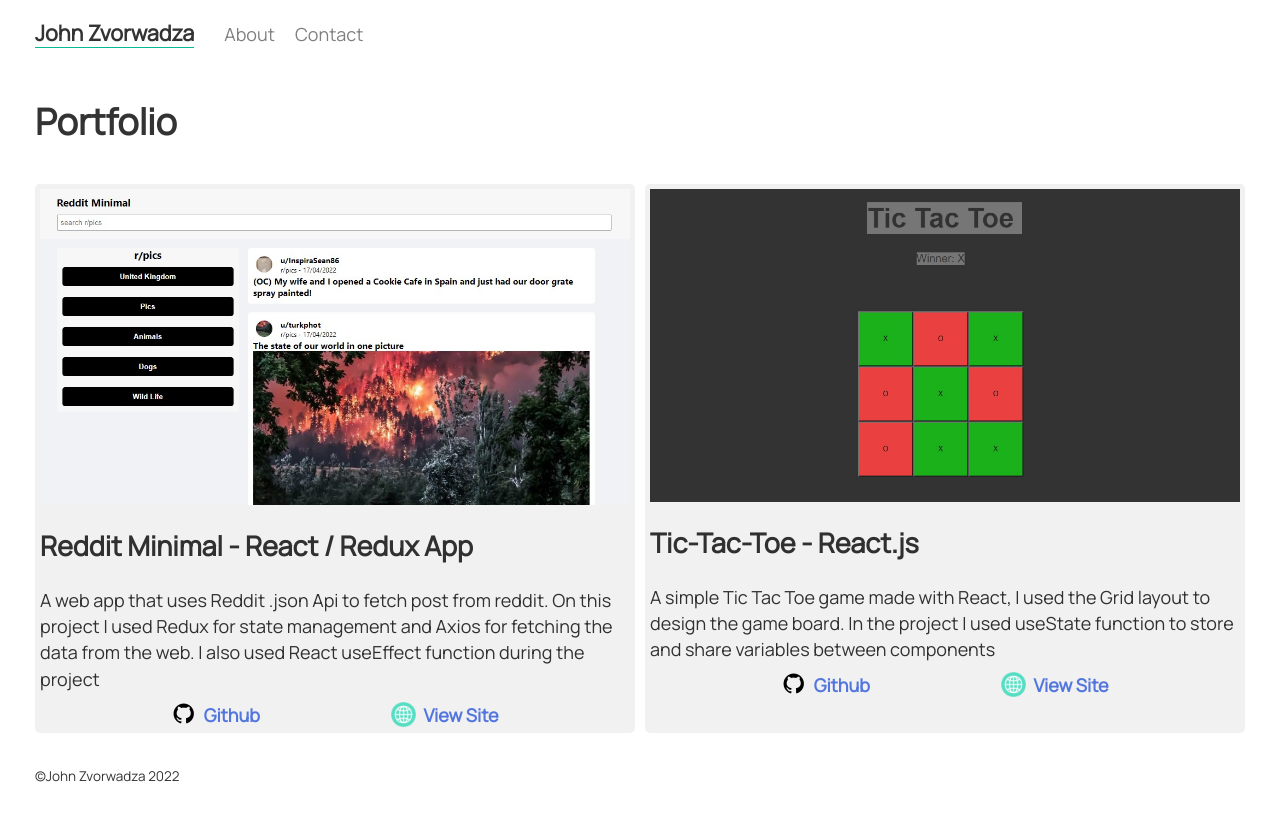
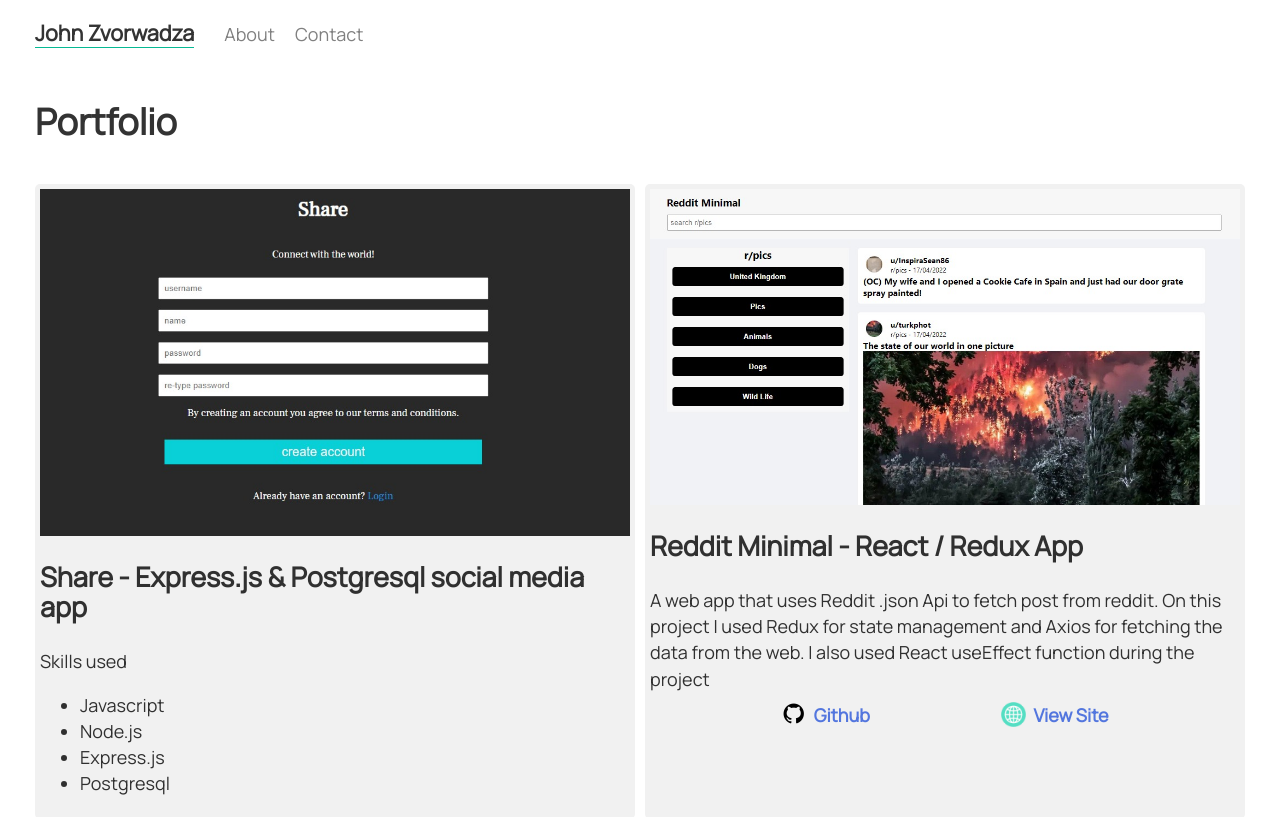
Before and after one commit to johnzvorwadza/react_portfolio, a React (Create React App) app: page /#/ in a window 1280 px wide. Shown: the top 817 px of the page. Built offline with nearby package versions, Linux system fonts and the light colour scheme.

Commit message:
added Share app to the portfolio

```diff
--- a/src/Portfolio.js
+++ b/src/Portfolio.js
@@ -2,10 +2,36 @@
 import Links from './Links'
 import tictactoeimage from './img/tictactoe.jpeg'
 import redditminimalimage from './img/redditminimal.jpeg'
+import shareimage from './img/share.jpeg'
 
 function Portfolio() {
   return (
     <div className='portfolioGrid'>
+
+
+<div className='portfolio'>
+            <img className='portfolioImg' src={shareimage}/>
+            <div>
+                <h2 style={{marginTop:20}}>Share - Express.js & Postgresql social media app </h2>
+                <span>Skills used
+                    <ul>
+                        <li>Javascript</li>
+                        <li>Node.js</li>
+                        <li>Express.js</li>
+                        <li>Postgresql</li>
+                    </ul></span>
+                <Links link={
+                    {
+                        'github':null
+                        ,'web':null
+                     }
+                }
+                />
+            </div>
+        </div>
+
+
+
 
         <div className='portfolio'>
             <img className='portfolioImg' src={redditminimalimage}/>
```
Also changed, not shown: src/img/share.jpeg (added).
